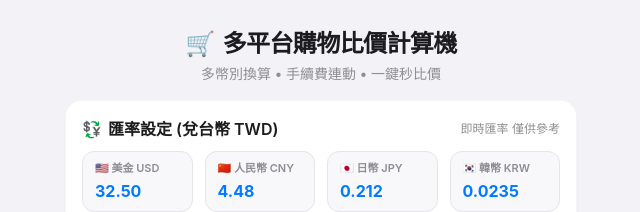
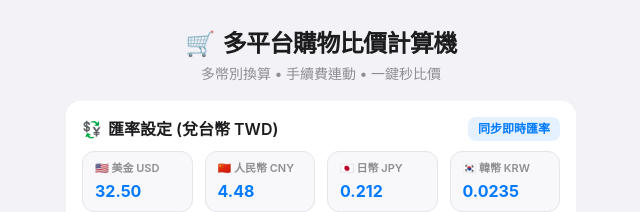
Before and after one commit to YYingHung/product_cp, a plain HTML site: page index.html in a window 1280 px wide. Shown: the top 212 px of the page, without its empty margins (319-959 px from the left). Drawn offline with nearby package versions, Linux system fonts and the light colour scheme.

Commit message:
Update index.html

```diff
--- a/index.html
+++ b/index.html
@@ -61,7 +61,10 @@
           <span>💱</span>
           <span>匯率設定 (兌台幣 TWD)</span>
         </h2>
-        <span class="text-[11px] sm:text-xs text-[#8E8E93]">即時匯率 僅供參考</span>
+        <button type="button" onclick="fetchLiveRates()" id="sync-rate-btn"
+                class="text-xs text-[#007AFF] hover:underline font-semibold bg-[#007AFF]/10 px-2.5 py-1 rounded-lg transition-all cursor-pointer">
+          同步即時匯率
+        </button>
       </div>
 
       <!-- 手機 2x2 網格、電腦 4 欄 -->
@@ -133,7 +136,7 @@
       '日本樂天 / Mercari',
       '其他',
     ];
-    const CURRENCIES = ['TWD', 'CNY', 'USD','JPY', 'KRW'];
+    const CURRENCIES = ['TWD', 'CNY', 'USD', 'JPY', 'KRW'];
 
     let cardCounter = 0;
     let toastTimeout = null;
@@ -344,6 +347,46 @@
     }
 
     /**
+     * 從免費公開 API 取得最新即時匯率並更新畫面
+     */
+    async function fetchLiveRates() {
+      const btn = document.getElementById('sync-rate-btn');
+      const originalText = btn.textContent;
+      btn.textContent = '⏳ 更新中...';
+      btn.disabled = true;
+
+      try {
+        // 使用公開且穩定的 Frankfurter 匯率 API (以 USD 為基底)
+        const response = await fetch('https://api.frankfurter.app/latest?from=USD&to=TWD,CNY,JPY,KRW');
+        if (!response.ok) throw new Error('網路請求失敗');
+        const data = await response.json();
+
+        // 換算成對 TWD 的匯率
+        const rates = data.rates;
+        const usdToTwd = rates.TWD; // 1 USD = 多少 TWD
+        const cnyToTwd = usdToTwd / rates.CNY;
+        const jpyToTwd = usdToTwd / rates.JPY;
+        const krwToTwd = usdToTwd / rates.KRW;
+
+        // 填入對應的 input 框 (保留適當小數位數)
+        document.getElementById('rate-USD').value = usdToTwd.toFixed(2);
+        document.getElementById('rate-CNY').value = cnyToTwd.toFixed(2);
+        document.getElementById('rate-JPY').value = jpyToTwd.toFixed(4);
+        document.getElementById('rate-KRW').value = krwToTwd.toFixed(4);
+
+        // 重新計算所有金額
+        calculateAll();
+        showToast('即時匯率更新成功！');
+      } catch (error) {
+        console.error(error);
+        showToast('更新失敗，請檢查網路連線');
+      } finally {
+        btn.textContent = originalText;
+        btn.disabled = false;
+      }
+    }
+
+    /**
      * 重新計算所有卡片的金額與標示最划算平台
      */
     function calculateAll() {
```
